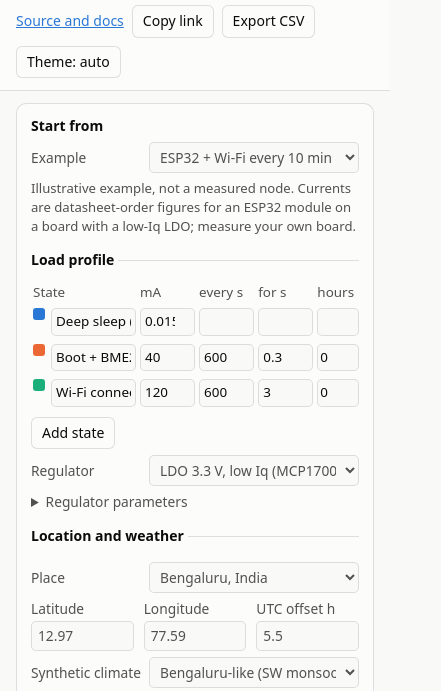
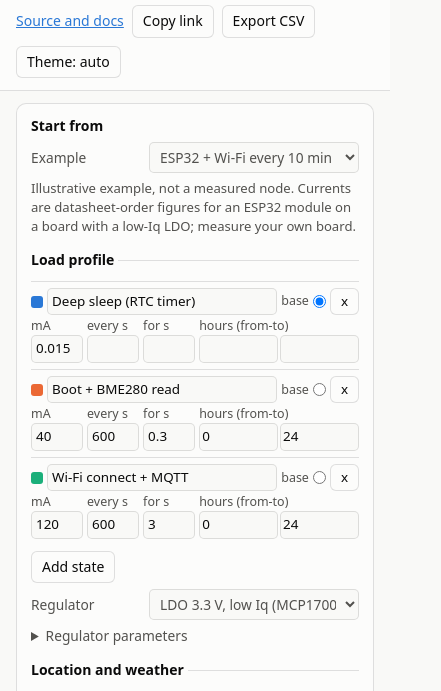
Before and after one commit to projectbin07-stack/solar-node-sizer, a website with bundled scripts: page index.html in a window 390 px wide. Shown: the part 129-820 px from the top of the page, 441 px wide, since content can reach past the window. Built offline with nearby package versions, Linux system fonts and the light colour scheme.

Commit message:
Fit the load-profile table to its box with fixed column shares
The table had a 440 px minimum width built from em-sized columns, so
with wider fonts or a larger default font size the remove column
scrolled sideways inside the settings panel. Columns now take fixed
percentages of the box (table-layout: fixed), number spinners are hidden
in the table, and below 520 px each state is laid out on two lines with
its own field labels.

Co-Authored-By: Claude Opus 5.5 <noreply@anthropic.com>

```diff
--- a/index.html
+++ b/index.html
@@ -54,6 +54,15 @@
           <legend>Load profile</legend>
           <div class="table-wrap">
             <table class="load-table" aria-label="Load states">
+              <colgroup>
+                <col class="c-name" />
+                <col class="c-num" />
+                <col class="c-num" />
+                <col class="c-num" />
+                <col class="c-hours" />
+                <col class="c-base" />
+                <col class="c-remove" />
+              </colgroup>
               <thead>
                 <tr>
                   <th scope="col">State</th>
--- a/styles.css
+++ b/styles.css
@@ -262,12 +262,35 @@ details summary {
   overflow-x: auto;
 }
 
+/* Fixed layout with percentage columns (see the colgroup in index.html):
+   the table is exactly as wide as its box at any width, and the inputs
+   shrink instead of pushing the remove column out of view. */
 .load-table {
   border-collapse: collapse;
+  table-layout: fixed;
   width: 100%;
-  min-width: 440px;
   font-size: 0.84rem;
   margin-bottom: 6px;
+}
+
+.load-table .c-name {
+  width: 26%;
+}
+
+.load-table .c-num {
+  width: 13%;
+}
+
+.load-table .c-hours {
+  width: 19%;
+}
+
+.load-table .c-base {
+  width: 8%;
+}
+
+.load-table .c-remove {
+  width: 8%;
 }
 
 .load-table th {
@@ -286,32 +309,39 @@ details summary {
   padding: 3px 4px;
 }
 
-.load-table td:nth-child(1) {
-  min-width: 7em;
+/* Spin buttons take a third of a narrow number field; arrow keys still work. */
+.load-table input[type="number"] {
+  appearance: textfield;
+  -moz-appearance: textfield;
 }
 
-.load-table td:nth-child(2),
-.load-table td:nth-child(3),
-.load-table td:nth-child(4) {
-  width: 4.4em;
-}
-
-.load-table td:nth-child(5) {
-  width: 6.6em;
+.load-table input[type="number"]::-webkit-inner-spin-button,
+.load-table input[type="number"]::-webkit-outer-spin-button {
+  -webkit-appearance: none;
+  margin: 0;
 }
 
 .load-table .hours input[type="number"] {
   padding: 3px 2px;
-  min-width: 2.6em;
 }
 
 .load-table .hours {
   display: flex;
+  align-items: center;
   gap: 2px;
 }
 
+.load-table input[type="radio"] {
+  margin: 0;
+}
+
+.load-table button {
+  width: 100%;
+  padding: 3px 0;
+}
+
 .load-table .swatch {
-  margin-right: 4px;
+  margin-right: 2px;
 }
 
 .results {
@@ -561,6 +591,98 @@ details summary {
   }
 }
 
+/* Phones: each load state becomes two lines (name, base, remove; then the
+   numbers with their own labels), so nothing has to scroll sideways. */
+@media (max-width: 520px) {
+  .load-table,
+  .load-table tbody {
+    display: block;
+  }
+
+  .load-table colgroup,
+  .load-table thead {
+    display: none;
+  }
+
+  .load-table tr {
+    display: grid;
+    grid-template-columns: repeat(3, minmax(0, 1fr)) minmax(0, 1.5fr) auto auto;
+    gap: 2px 4px;
+    padding: 6px 0;
+    border-top: 1px solid var(--border);
+  }
+
+  .load-table td {
+    padding: 0;
+  }
+
+  .load-table td:nth-child(1) {
+    grid-area: 1 / 1 / 2 / 5;
+  }
+
+  .load-table td:nth-child(2) {
+    grid-area: 2 / 1;
+  }
+
+  .load-table td:nth-child(3) {
+    grid-area: 2 / 2;
+  }
+
+  .load-table td:nth-child(4) {
+    grid-area: 2 / 3;
+  }
+
+  .load-table td:nth-child(5) {
+    grid-area: 2 / 4 / 3 / 7;
+  }
+
+  .load-table td:nth-child(6) {
+    grid-area: 1 / 5;
+    display: flex;
+    align-items: center;
+    gap: 4px;
+  }
+
+  .load-table td:nth-child(n + 2):not(:last-child)::before {
+    display: block;
+    color: var(--muted);
+    font-size: 0.78rem;
+  }
+
+  .load-table td:nth-child(6)::before {
+    display: inline;
+  }
+
+  .load-table td:nth-child(2)::before {
+    content: "mA";
+  }
+
+  .load-table td:nth-child(3)::before {
+    content: "every s";
+  }
+
+  .load-table td:nth-child(4)::before {
+    content: "for s";
+  }
+
+  .load-table td:nth-child(5)::before {
+    content: "hours (from-to)";
+  }
+
+  .load-table td:nth-child(6)::before {
+    content: "base";
+  }
+
+  .load-table td:nth-child(7) {
+    grid-area: 1 / 6;
+  }
+
+  .load-table button {
+    width: auto;
+    padding: 3px 10px;
+  }
+}
+
 @media (forced-colors: active) {
   .swatch,
   .dot {
```
